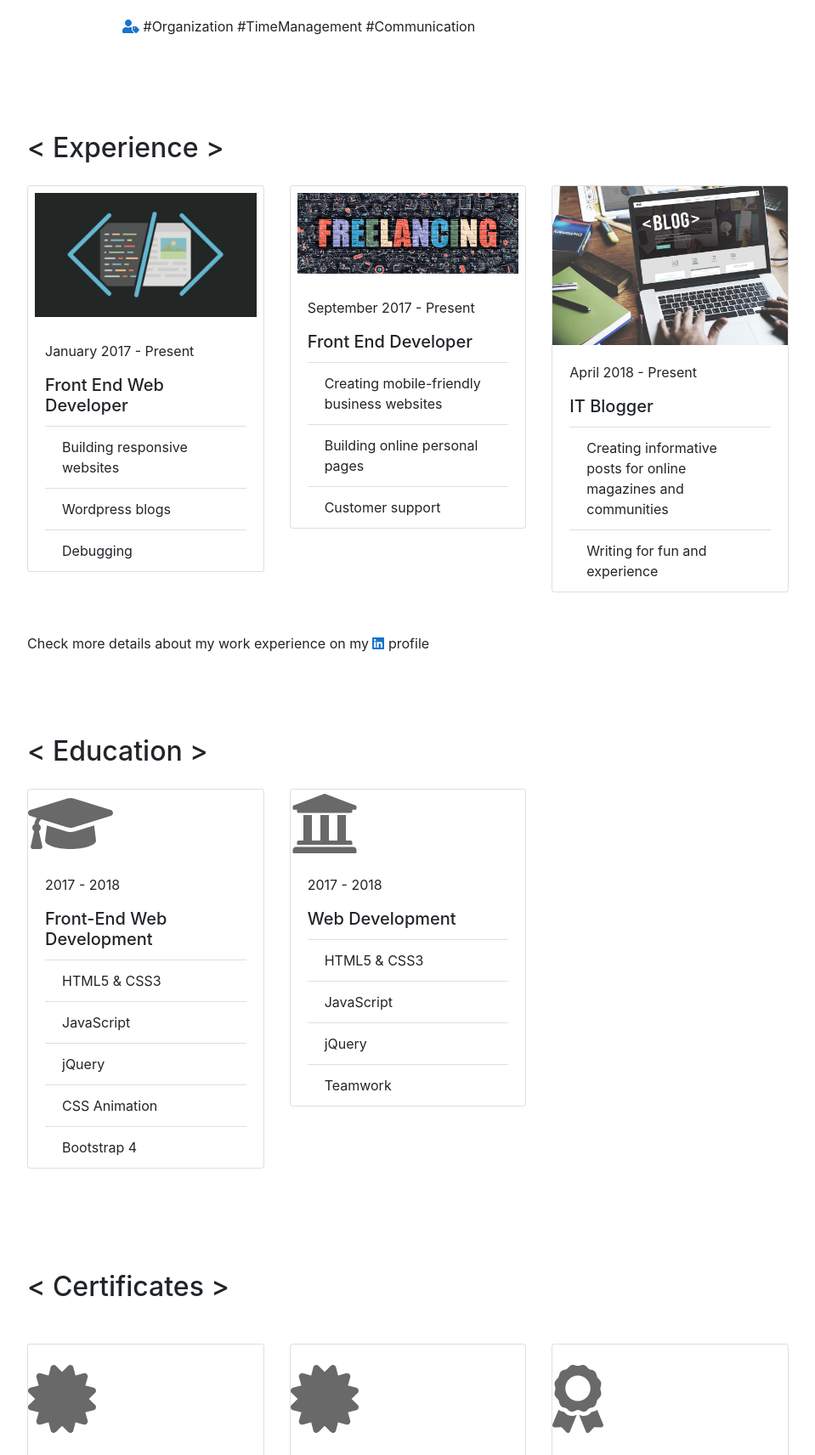
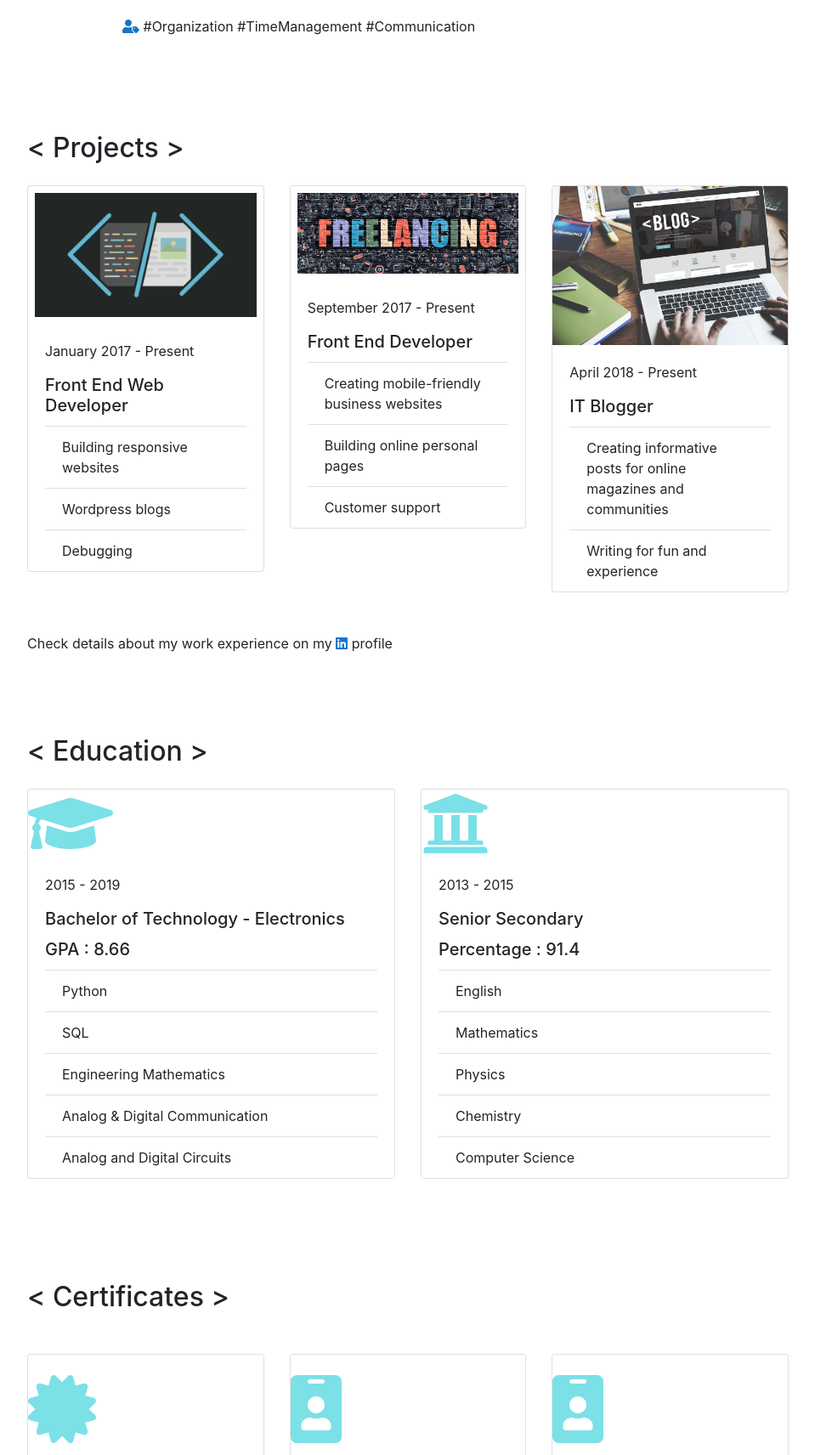
Before and after one commit to hiteshahuja23/hiteshahuja.github.io, a website with bundled scripts: page index.html in a window 1280 px wide. Shown: the part 1088-2800 px from the top of the page at 85% size, without its empty margins (304-1263 px from the left). Built offline with nearby package versions, Linux system fonts and the light colour scheme; a web font is replaced by a local one.

Commit message:
Changed content for Education and Certificates

```diff
--- a/index.html
+++ b/index.html
@@ -46,7 +46,7 @@
         <span class="d-none d-lg-block">
           <img
             class="img-fluid img-profile mb-3"
-            src="Profile Picture.jpeg"
+            src="hitesh4.jpg"
             alt="Profile Picture"
           />
         </span>
@@ -75,8 +75,8 @@
             <a class="nav-link js-scroll-trigger" href="#skills">Skills</a>
           </li>
           <li class="nav-item">
-            <a class="nav-link js-scroll-trigger" href="#experience"
-              >Experience</a
+            <a class="nav-link js-scroll-trigger" href="#projects"
+              >Projects</a
             >
           </li>
           <li class="nav-item">
@@ -123,7 +123,7 @@
       <section class="resume-section p-3 p-lg-5" id="about">
         <div class="my-auto">
           <p class="mobile-name">
-            <img class="mobile-img" src="Profile Picture.jpeg" alt="Profile Picture" />
+            <img class="mobile-img" src="hitesh5.jpg" alt="Profile Picture" />
           </p>
           <p class="mobile-name">Hitesh <span class="family-name"> Ahuja</span></p>
           <h1 class="mb-3 mt-5">
@@ -258,8 +258,8 @@
         </p>
       </section>
 
-      <section class="resume-section p-3 p-lg-5" id="experience">
-        <h2 class="mb-4">&lt; Experience &gt;</h2>
+      <section class="resume-section p-3 p-lg-5" id="projects">
+        <h2 class="mb-4">&lt; Projects &gt;</h2>
 
         <div class="my-auto">
           <div class="row">
@@ -335,9 +335,9 @@
         </div>
 
         <div class="text-left linkedin-link">
-          Check more details about my work experience on my
+          Check details about my work experience on my
           <a
-            href="https://www.linkedin.com/in/savvina-drougouti/"
+            href="https://www.linkedin.com/in/hitesh-ahuja-92439711a/"
             target="_blank"
             rel="noopener"
             ><i class="fab fa-linkedin"></i
@@ -350,38 +350,40 @@
         <h2 class="mb-4">&lt; Education &gt;</h2>
 
         <div class="row">
-          <div class="col-12 col-md-6 col-lg-4">
+          <div class="col">
             <div class="card mb-4">
               <div class="edu-icons">
                 <i class="fas fa-graduation-cap fa-5x edu-icons"></i>
               </div>
               <div class="card-body pb-0">
-                <p>2017 - 2018</p>
-                <h5 class="card-title">Front-End Web Development</h5>
+                <p>2015 - 2019</p>
+                <h5 class="card-title">Bachelor of Technology - Electronics</h5>
+                <h5 class="card-title">GPA : 8.66</h5>
                 <ul class="list-group list-group-flush">
-                  <li class="list-group-item">HTML5 & CSS3</li>
-                  <li class="list-group-item">JavaScript</li>
-                  <li class="list-group-item">jQuery</li>
-                  <li class="list-group-item">CSS Animation</li>
-                  <li class="list-group-item">Bootstrap 4</li>
+                  <li class="list-group-item">Python</li>
+                  <li class="list-group-item">SQL</li>
+                  <li class="list-group-item">Engineering Mathematics</li>
+                  <li class="list-group-item">Analog & Digital Communication</li>
+                  <li class="list-group-item">Analog and Digital Circuits</li>
                 </ul>
               </div>
             </div>
           </div>
-          <div class="col-12 col-md-6 col-lg-4">
+          <div class="col">
             <div class="card mb-4">
               <div class="edu-icons">
                 <i class="fas fa-university fa-5x"></i>
               </div>
               <div class="card-body pb-0">
-                <p>2017 - 2018</p>
-                <h5 class="card-title">Web Development</h5>
-
+                <p>2013 - 2015</p>
+                <h5 class="card-title">Senior Secondary</h5>
+                <h5 class="card-title">Percentage : 91.4</h5>
                 <ul class="list-group list-group-flush">
-                  <li class="list-group-item">HTML5 & CSS3</li>
-                  <li class="list-group-item">JavaScript</li>
-                  <li class="list-group-item">jQuery</li>
-                  <li class="list-group-item">Teamwork</li>
+                  <li class="list-group-item">English</li>
+                  <li class="list-group-item">Mathematics</li>
+                  <li class="list-group-item">Physics</li>
+                  <li class="list-group-item">Chemistry</li>
+                  <li class="list-group-item">Computer Science</li>
                 </ul>
               </div>
             </div>
@@ -396,13 +398,13 @@
             <div class="col-12 col-md-6 col-lg-4">
               <div class="card mb-4">
                 <p class="edu-icons pt-4">
-                  <i class="fas fa-certificate fa-5x"></i>
+                  <i class="fas fa-certificate fa-5x" ></i>
                 </p>
                 <h5 class="pt-4">
-                  Frontend Academyy
+                  Udemy
                 </h5>
                 <div class="card-body">
-                  <p>Front End Developer</p>
+                  <a style="color: midnightblue;" href="https://www.udemy.com/certificate/UC-428e7a07-b495-4df5-ab5a-6290a2abe970/">Complete SQL Bootcamp</a>
 
                 </div>
               </div>
@@ -410,24 +412,23 @@
             <div class="col-12 col-md-6 col-lg-4">
               <div class="card mb-4">
                 <p class="edu-icons pt-4">
-                  <i class="fas fa-certificate fa-5x"></i>
+                  <i class="fa fa-id-badge fa-5x"></i>
                 </p>
-                <h5 class="pt-4">WebAcademy</h5>
+                <h5 class="pt-4">Tableau</h5>
                 <div class="card-body">
-                  Front-End Web Development
+                <a style="color: midnightblue;" href="https://www.youracclaim.com/badges/af9ace98-d78f-4d1f-92ff-80827c6aa8a2/linked_in_profile">Tableau Author</a>
                 </div>
               </div>
             </div>
             <div class="col-12 col-md-6 col-lg-4">
               <div class="card mb-5">
                 <p class="edu-icons pt-4">
-                  <i class="fas fa-award fa-5x"></i>
+                  <i class="fa fa-id-badge fa-5x"></i>
                 </p>
-                <h5 class="pt-4">Award Academy</h5>
+                <h5 class="pt-4">EY - Bronze Badge</h5>
                 <div class="card-body">
-                  1 st Award
+                  <a style="color: midnightblue;" href="https://www.youracclaim.com/badges/5d4993d3-e65e-42c6-863d-0ec30e280409/linked_in_profile">Data Science</a>
                 </div>
-                <p>"Resume of the Year"</p>
               </div>
             </div>
           </div>
--- a/style.css
+++ b/style.css
@@ -42,7 +42,7 @@ h1,
 h1,
 .mobile-name,
 .edu-icons {
-  color: #696969;
+  color: #7ce0e7;
 }
 
 .list-social-icons a,
@@ -209,9 +209,9 @@ button:active {
     padding: 0.5rem;
   }
  .navbar-brand .img-profile {
-    max-width: 12rem;
+    max-width: 20rem;
     max-height: 12rem;
-    border: 0.3rem solid #1873cde0;
+    border: 0.2rem solid #1873cde0;
     border-radius: 100%;
   }
 .navbar-collapse {
```
Also changed, not shown: hitesh1.jpg (added), hitesh2.jpg (added), hitesh3.jpg (added), hitesh4.jpg (added), hitesh5.jpg (added), imagescrapper.png (added), webscraping.jpg (added), 1 other file.
